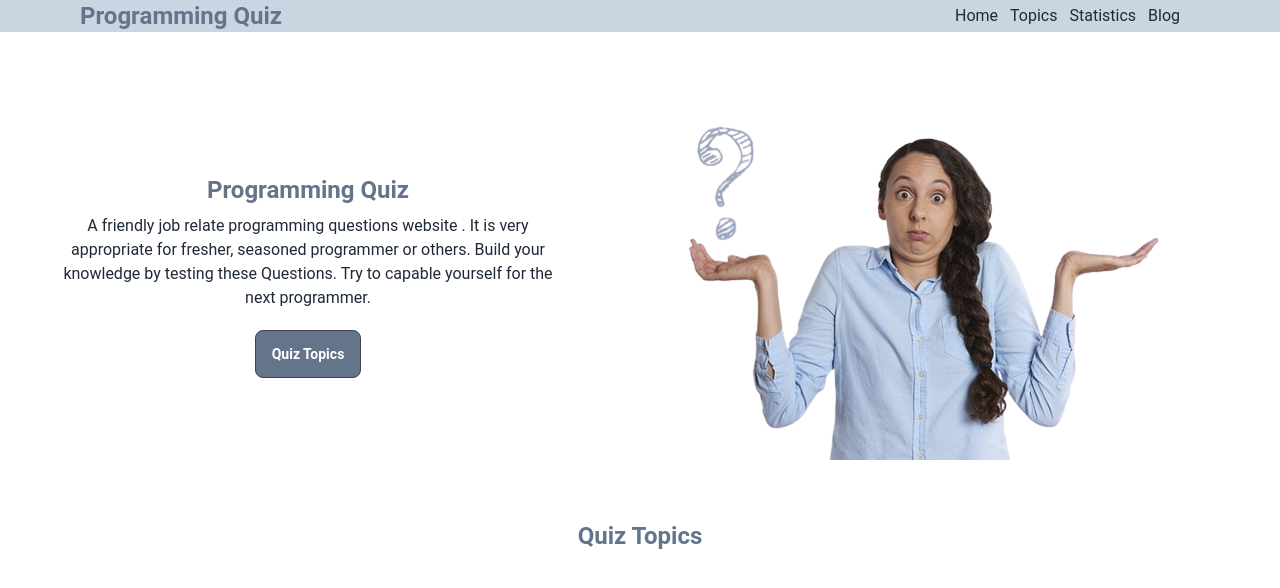
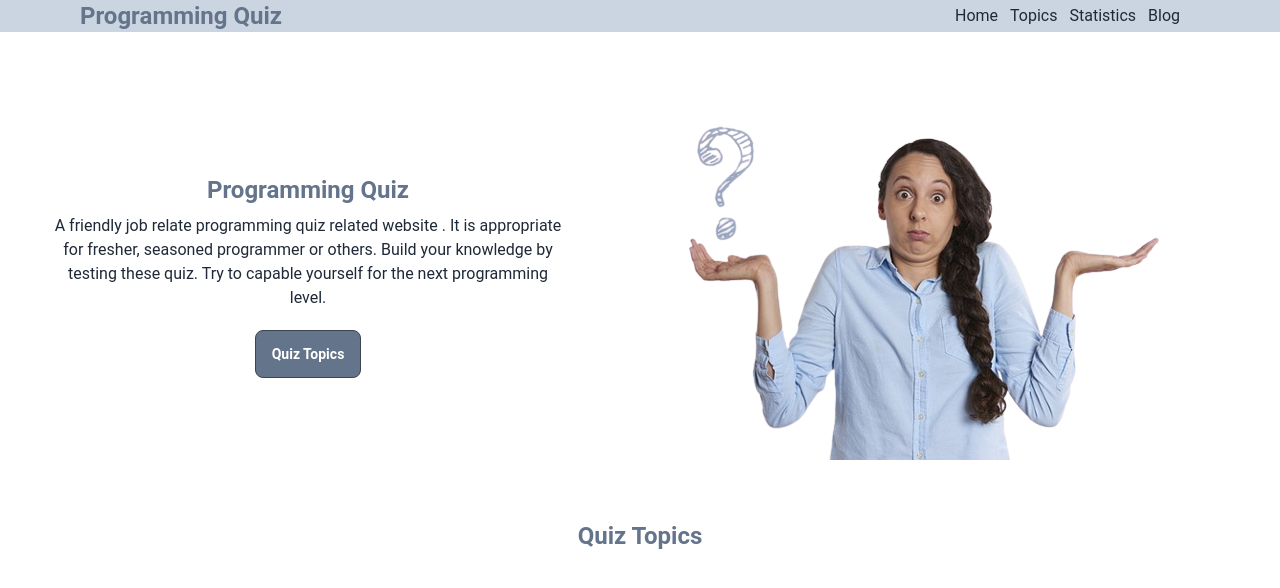
Before and after one commit to minhajmia/React-quize-project, a React (Create React App) app: page / in a window 1280 px wide. Shown: the top 588 px of the page. Built offline with nearby package versions, Linux system fonts and the light colour scheme; no server answers.

Commit message:
handle not funound  issue

```diff
--- a/src/App.js
+++ b/src/App.js
@@ -28,7 +28,7 @@ const App = () => {
         },
         { path: "blog", element: <Blog /> },
         {
-          path: "/topics/:topicId",
+          path: "/topic/:topicId",
           loader: ({ params }) =>
             fetch(
               `https://openapi.programming-hero.com/api/quiz/${params.topicId}`
--- a/src/Components/Home/Home.js
+++ b/src/Components/Home/Home.js
@@ -30,10 +30,10 @@ const Home = () => {
             Programming Quiz
           </h2>
           <p className=" mt-2">
-            A friendly job relate programming questions website . It is very{" "}
+            A friendly job relate programming quiz related website . It is{" "}
             appropriate for fresher, seasoned programmer or others. Build your
-            knowledge by testing these Questions. Try to capable yourself for
-            the next programmer.
+            knowledge by testing these quiz. Try to capable yourself for the
+            next programming level.
           </p>
           <button
             onClick={allQuiz}
--- a/src/Components/NotFound/NoFound.js
+++ b/src/Components/NotFound/NoFound.js
@@ -1,9 +1,10 @@
 import React from "react";
+import img from "../../image/1-10.webp";
 
 const NoFound = () => {
   return (
-    <div>
-      <h3>404. not found</h3>
+    <div className="mt-20 mx-auto">
+      <img className="block mx-auto" src={img} alt="" />
     </div>
   );
 };
--- a/src/Components/Statistics/Statistics.js
+++ b/src/Components/Statistics/Statistics.js
@@ -22,7 +22,7 @@ const Statistics = () => {
   return (
     <div className="text-center flex justify-center flex-col items-center mt-20">
       <h2 className="text-3xl font-bold text-slate-500 mb-10 sm-w-full">
-        Total Questions
+        Total Quiz
       </h2>
       <BarChart
         width={500}
--- a/src/Components/Topic/Topic.js
+++ b/src/Components/Topic/Topic.js
@@ -14,7 +14,7 @@ const Topic = ({ topic }) => {
           <h2 className="card-title">{name}</h2>
           <p>Total Question: {total}</p>
           <div className="card-actions">
-            <Link to={`/topics/${id}`}>
+            <Link to={`/topic/${id}`}>
               {" "}
               <button className="btn capitalize text-1xl bg-slate-500 border-0">
                 Start Practice{" "}
```
Also changed, not shown: src/image/1-10.webp (added), 1 other file (tests, documents, lock files or other folders).
